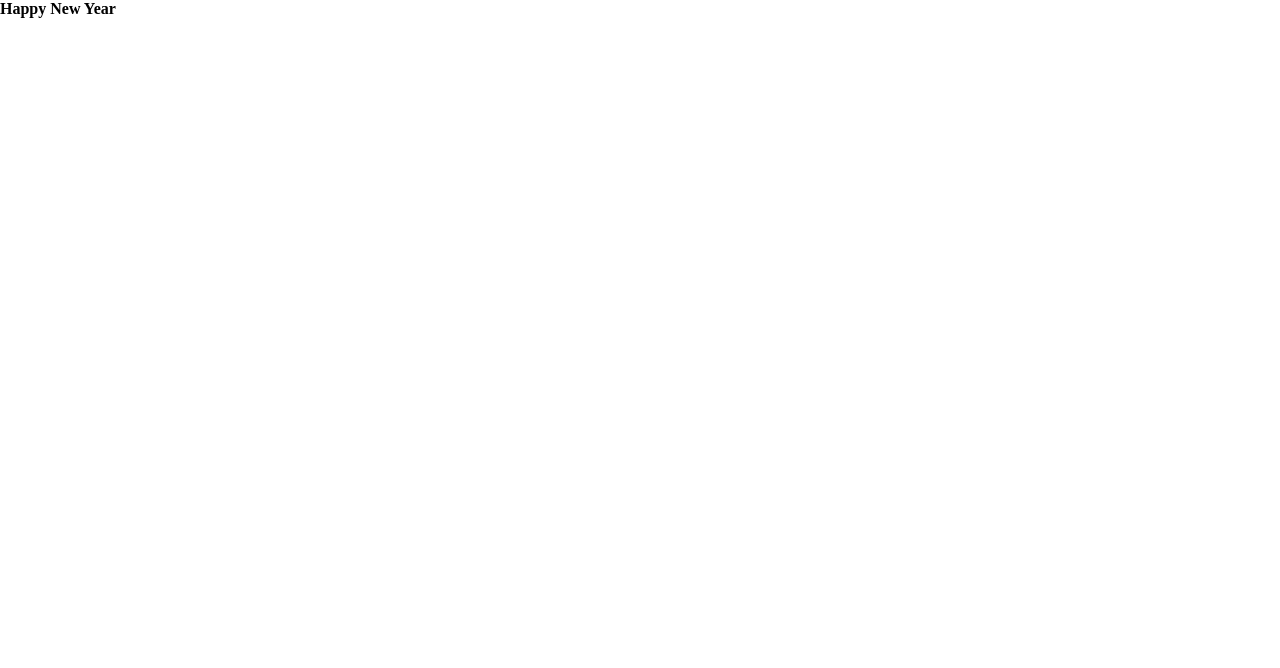
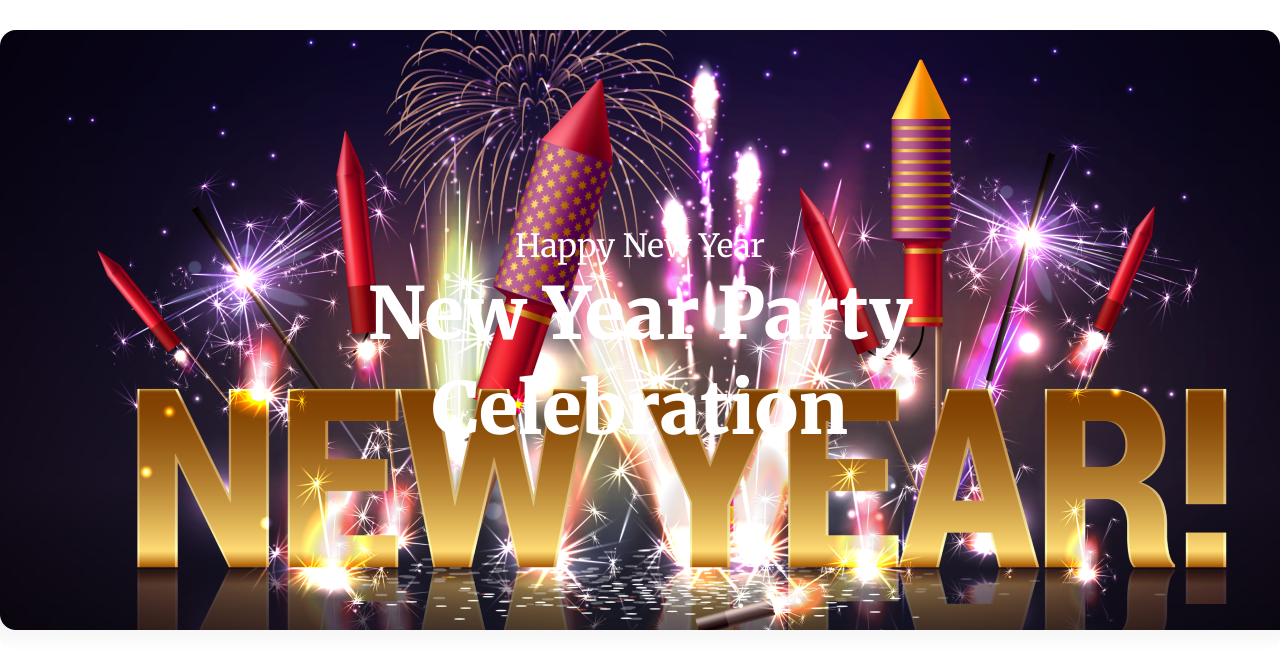
Before and after one commit to fahaadem/ph-b9-assignment-1, a plain HTML site: page index.html in a window 1280 px wide. Drawn offline with Linux system fonts and the light colour scheme.

Commit message:
Added Banner Section

```diff
--- a/index.html
+++ b/index.html
@@ -1,16 +1,22 @@
 <!DOCTYPE html>
 <html lang="en">
+
 <head>
     <meta charset="UTF-8">
     <meta name="viewport" content="width=device-width, initial-scale=1.0">
     <title>New Year New Mission</title>
     <link rel="stylesheet" href="styles/style.css">
 </head>
+
 <body>
     <header>
-        <h4>Happy New Year</h4>
+        <div class="banner-text">
+            <h4 class="banner-greeting">Happy New Year</h4>
+            <h2 class="banner-title">New Year Party Celebration</h2>
+        </div>
     </header>
     <main></main>
     <footer></footer>
 </body>
+
 </html>
--- a/styles/style.css
+++ b/styles/style.css
@@ -8,3 +8,39 @@
     margin: 0;
     padding: 0;
 }
+
+
+
+/* Header Styles */
+
+header {
+    background-image: url('../images/Banner\ Image.png'), linear-gradient(180deg, #070211 0%, rgba(7, 2, 17, 0.00) 100%);
+    background-repeat: no-repeat, no-repeat;
+    max-width: 1320px;
+    height: 100vh, 100vh;
+    margin: 30px auto;
+    border-radius: 16px;
+}
+
+.banner-text {
+    padding: 196px 0px;
+}
+
+.banner-greeting {
+    color: #FFFFFF;
+    text-align: center;
+    font-family: Merriweather;
+    font-size: 32px;
+    font-weight: 400;
+}
+
+.banner-title {
+    color: #FFF;
+    text-align: center;
+    font-family: Merriweather;
+    font-size: 72px;
+    font-weight: 900;
+    line-height: 95px;
+    padding: 0px 300px;
+    /* 131.944% */
+}
```
